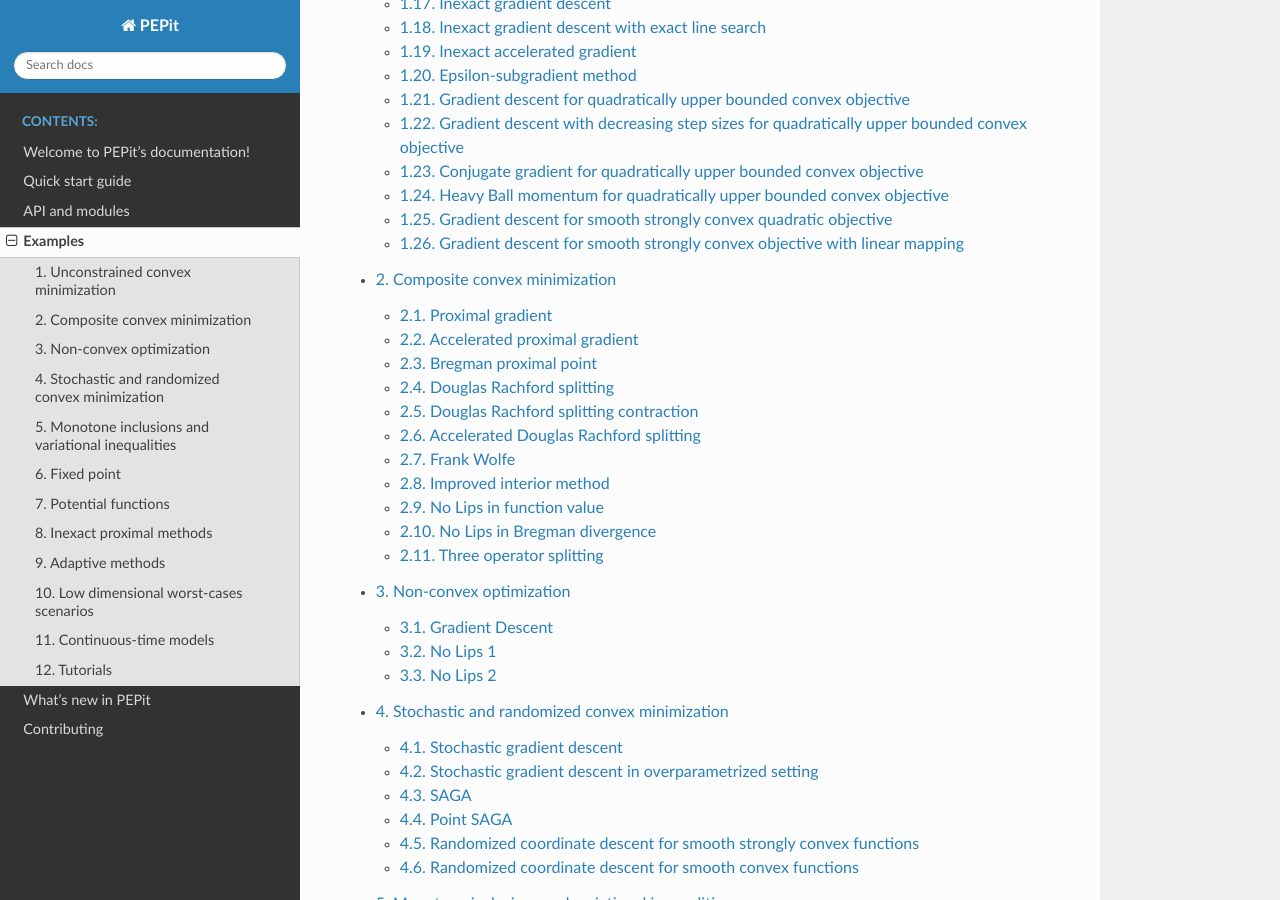
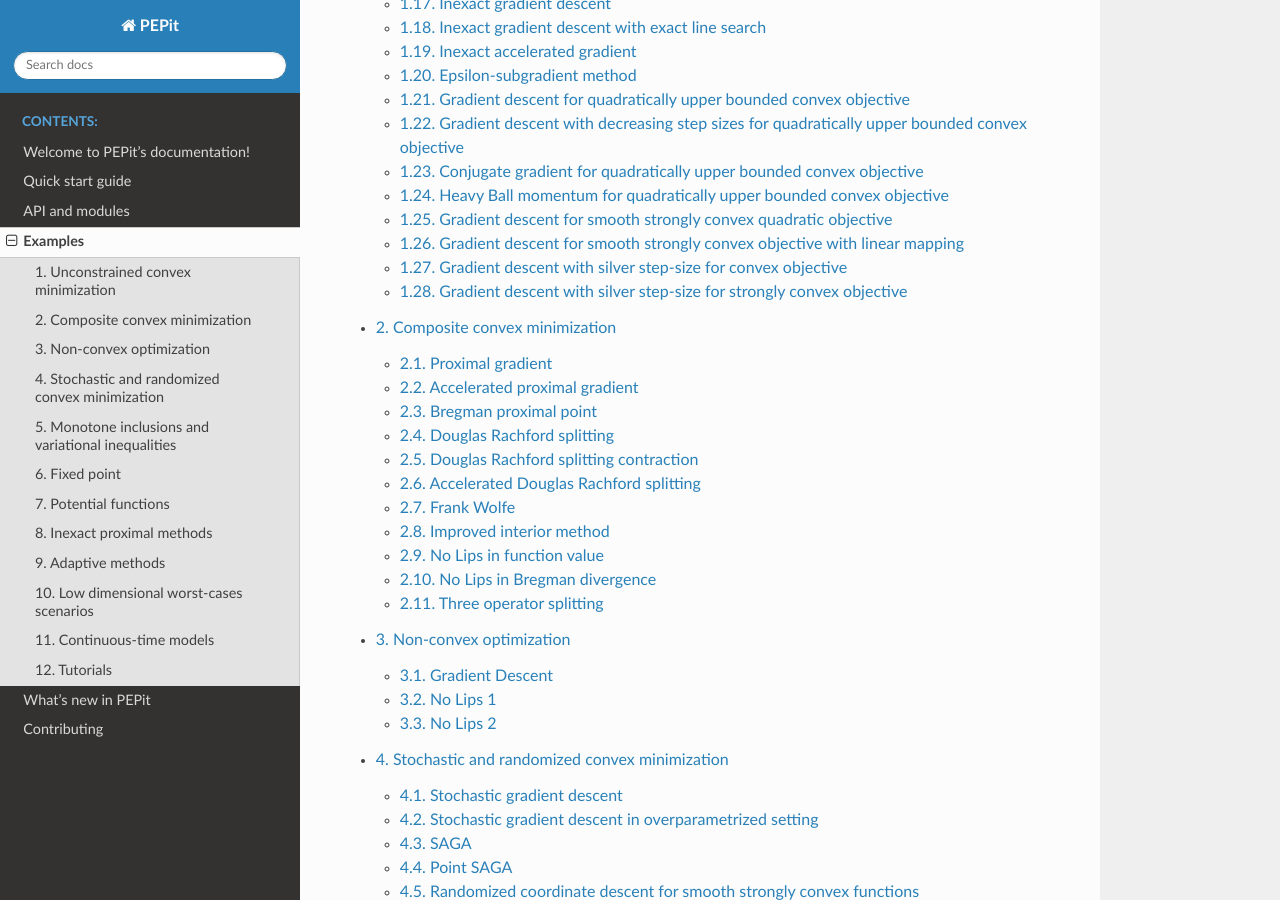
Before and after one commit to PerformanceEstimation/PEPit, a Sphinx documentation site: the page built from docs/source/examples.rst, in a window 1280 px wide and 900 px high, scrolled down 636 px. Built offline with Sphinx 7.4.7 and the Read the Docs theme 2.0.0, drawn with Linux system fonts in a browser that asks for light colours.

Commit message:
Add in docs

```diff
--- a/docs/source/examples/a.rst
+++ b/docs/source/examples/a.rst
@@ -134,3 +134,13 @@
 Gradient descent for smooth strongly convex objective with linear mapping
 -------------------------------------------------------------------------
 .. autofunction:: PEPit.examples.unconstrained_convex_minimization.wc_gradient_descent_lc
+
+
+Gradient descent with silver step-size for convex objective
+-----------------------------------------------------------
+.. autofunction:: PEPit.examples.unconstrained_convex_minimization.wc_gradient_descent_silver_stepsize_convex
+
+
+Gradient descent with silver step-size for strongly convex objective
+--------------------------------------------------------------------
+.. autofunction:: PEPit.examples.unconstrained_convex_minimization.wc_gradient_descent_silver_stepsize_strongly_convex
```
Also changed, not shown: docs/source/whatsnew/0.3.3.rst (added, +7 -0 lines).
